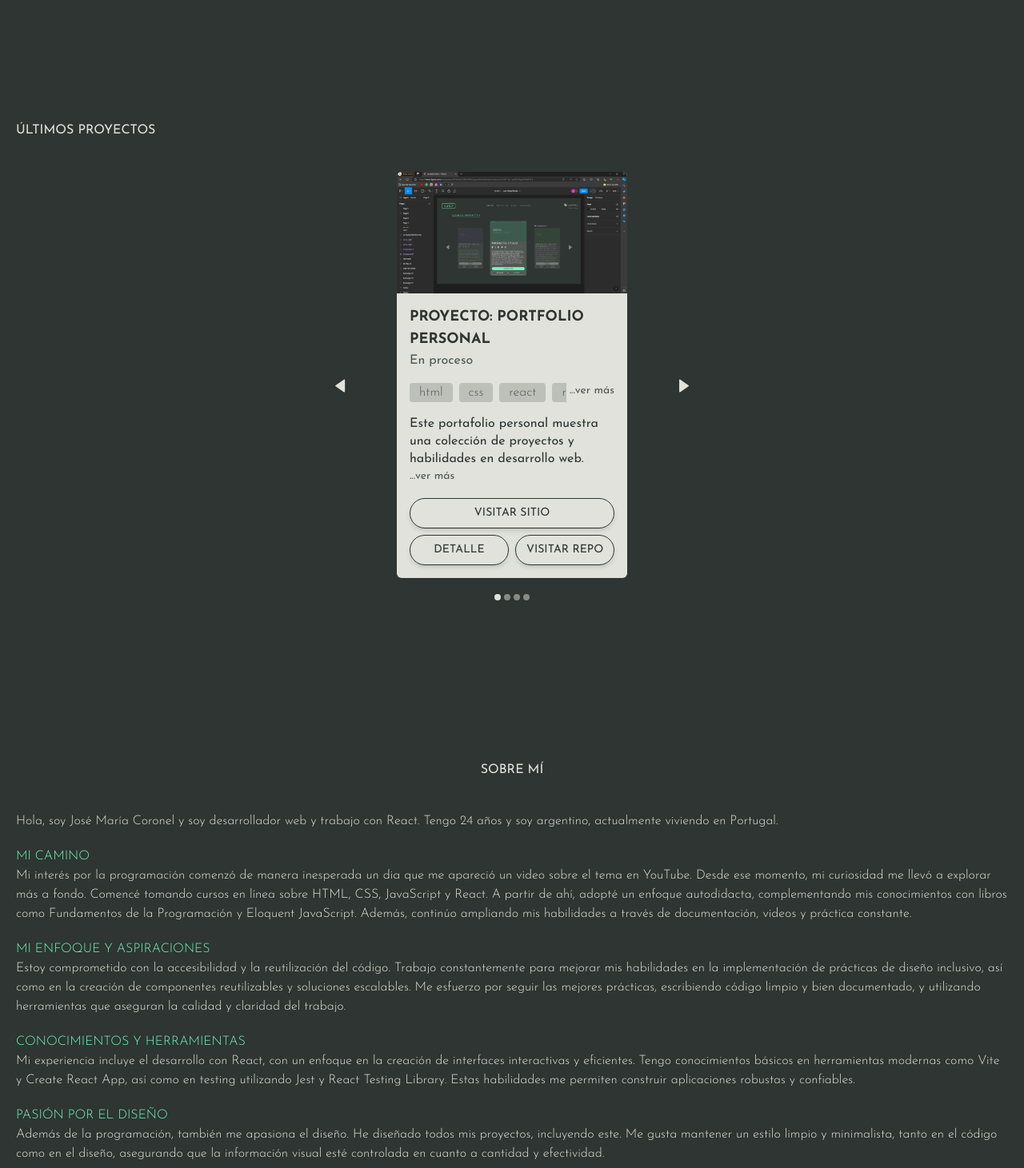
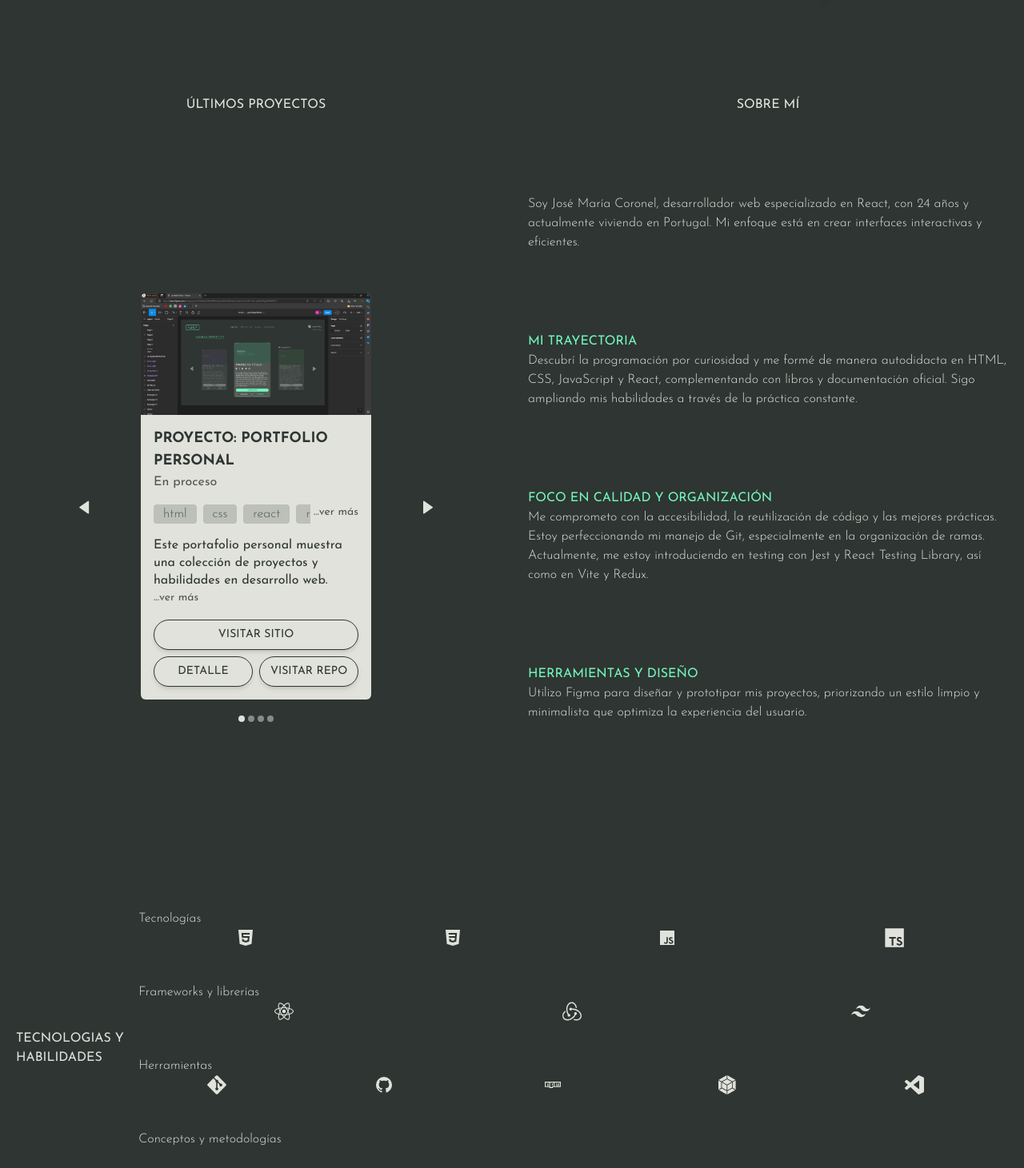
Before and after one commit to josecoronel20/portfolioPersonal, a React (Vite) app: page / in a window 1280 px wide. Shown: the part 689-2150 px from the top of the page at 80% size. Built offline with nearby package versions, Linux system fonts and the light colour scheme; a web font is replaced by a local one.

Commit message:
agrega estilos a output css

```diff
--- a/src/components/HomeComponents/AboutMe.jsx
+++ b/src/components/HomeComponents/AboutMe.jsx
@@ -3,32 +3,36 @@ import useLanguage from "../../Hooks/useLanguage";
 import { styleContainer } from "../../Utilities/customStyles";
 
 const AboutMe = () => {
-  const { globalText } = useLanguage({typeText:"globalText"});
+  const { globalText } = useLanguage({ typeText: "globalText" });
+
+  const Paragraph = ({ title, text }) => {
+    return (
+      <div>
+        {title && <h3 className="text-green">{title}</h3>}
+        <p className="font-light">{text}</p>
+      </div>
+    );
+  };
 
   return (
-    <section className={`${styleContainer} flex flex-col gap-10`}>
+    <section className={`${styleContainer} flex flex-col justify-between gap-10 md:w-1/2`}>
       <h2 className="text-center">{globalText.home.aboutMe.title}</h2>
-      <div className="flex flex-col gap-5 font-light">
-        <div>
-          <p>{globalText.home.aboutMe.text.paragraph1.text}</p>
-        </div>
-        <div>
-          <h3 className="text-green">{globalText.home.aboutMe.text.paragraph2.title}</h3>
-          <p>{globalText.home.aboutMe.text.paragraph2.text}</p>
-        </div>
-        <div>
-          <h3 className="text-green">{globalText.home.aboutMe.text.paragraph3.title}</h3>
-          <p>{globalText.home.aboutMe.text.paragraph3.text}</p>
-        </div>
-        <div>
-          <h3 className="text-green">{globalText.home.aboutMe.text.paragraph4.title}</h3>
-          <p>{globalText.home.aboutMe.text.paragraph4.text}</p>
-        </div>
-        <div>
-          <h3 className="text-green">{globalText.home.aboutMe.text.paragraph5.title}</h3>
-          <p>{globalText.home.aboutMe.text.paragraph5.text}</p>
-        </div>
-      </div>
+        <Paragraph
+          title={null}
+          text={globalText.home.aboutMe.text.paragraph1.text}
+        />
+        <Paragraph
+          title={globalText.home.aboutMe.text.paragraph2.title}
+          text={globalText.home.aboutMe.text.paragraph2.text}
+        />
+        <Paragraph
+          title={globalText.home.aboutMe.text.paragraph3.title}
+          text={globalText.home.aboutMe.text.paragraph3.text}
+        />
+        <Paragraph
+          title={globalText.home.aboutMe.text.paragraph4.title}
+          text={globalText.home.aboutMe.text.paragraph4.text}
+        />
     </section>
   );
 };
--- a/src/components/HomeComponents/CarouselDots.jsx
+++ b/src/components/HomeComponents/CarouselDots.jsx
@@ -1,11 +1,10 @@
 import React from "react";
 
 const CarouselDots = ({numberDots, currentDot}) => {
-    console.log(currentDot)
 
     return(<div className="flex gap-1">
         {numberDots.map((dot) => {
-           return <div className={`p-[4px] opacity-100 rounded-full bg-lightLight ${currentDot !== numberDots.indexOf(dot) && "opacity-50"}`} key={numberDots.id}/>
+           return <div className={`p-[4px] opacity-100 rounded-full bg-lightLight ${currentDot !== numberDots.indexOf(dot) && "opacity-50"}`} key={dot.id}/>
         })}
     </div>)
 }
--- a/src/components/HomeComponents/Carrousel.jsx
+++ b/src/components/HomeComponents/Carrousel.jsx
@@ -53,7 +53,7 @@ const Carrousel = () => {
   };
 
   return (
-    <main className={`${styleContainer} flex flex-col gap-10`}>
+    <main className={`${styleContainer} flex flex-col gap-10  md:justify-between md:w-1/2`}>
       <h2>{globalText.home.carrousel.title}</h2>
 
       <div className="w-full flex justify-center">
@@ -64,9 +64,7 @@ const Carrousel = () => {
 
           <div className="flex flex-col items-center justify-center gap-5">
             <div
-              className={`
-          ${stylePrev} ${styleNext}
-            transition-transform ease-in-out duration-300 w-full flex justify-center
+              className={`${stylePrev} ${styleNext} transition-transform ease-in-out duration-300 w-full flex justify-center
           `}
             >
               <CardProject project={currentCard} />
--- a/src/output.css
+++ b/src/output.css
@@ -695,6 +695,10 @@ video {
   width: 100%;
 }
 
+.w-1\/2{
+  width: 50%;
+}
+
 .max-w-72{
   max-width: 18rem;
 }
@@ -709,10 +713,6 @@ video {
 
 .max-w-xs{
   max-width: 20rem;
-}
-
-.max-w-lg{
-  max-width: 32rem;
 }
 
 .-translate-x-1\/2{
@@ -738,6 +738,12 @@ video {
 .scale-150{
   --tw-scale-x: 1.5;
   --tw-scale-y: 1.5;
+  transform: translate(var(--tw-translate-x), var(--tw-translate-y)) rotate(var(--tw-rotate)) skewX(var(--tw-skew-x)) skewY(var(--tw-skew-y)) scaleX(var(--tw-scale-x)) scaleY(var(--tw-scale-y));
+}
+
+.scale-75{
+  --tw-scale-x: .75;
+  --tw-scale-y: .75;
   transform: translate(var(--tw-translate-x), var(--tw-translate-y)) rotate(var(--tw-rotate)) skewX(var(--tw-skew-x)) skewY(var(--tw-skew-y)) scaleX(var(--tw-scale-x)) scaleY(var(--tw-scale-y));
 }
 
@@ -959,10 +965,6 @@ video {
   padding: 3px;
 }
 
-.p-\[2px\]{
-  padding: 2px;
-}
-
 .p-\[4px\]{
   padding: 4px;
 }
@@ -990,6 +992,11 @@ video {
 .py-10{
   padding-top: 2.5rem;
   padding-bottom: 2.5rem;
+}
+
+.py-2{
+  padding-top: 0.5rem;
+  padding-bottom: 0.5rem;
 }
 
 .pb-2{
@@ -1194,12 +1201,28 @@ body{
     order: 2;
   }
 
+  .md\:flex{
+    display: flex;
+  }
+
+  .md\:w-1\/2{
+    width: 50%;
+  }
+
   .md\:max-w-md{
     max-width: 28rem;
   }
 
   .md\:flex-row{
     flex-direction: row;
+  }
+
+  .md\:items-start{
+    align-items: flex-start;
+  }
+
+  .md\:justify-between{
+    justify-content: space-between;
   }
 
   .md\:gap-16{
@@ -1210,3 +1233,23 @@ body{
     gap: 1.25rem;
   }
 }
+
+@media (min-width: 1024px){
+  .lg\:flex-row{
+    flex-direction: row;
+  }
+
+  .lg\:items-start{
+    align-items: flex-start;
+  }
+
+  .lg\:justify-start{
+    justify-content: flex-start;
+  }
+}
+
+@media (min-width: 1280px){
+  .xl\:flex-row{
+    flex-direction: row;
+  }
+}
--- a/src/routes/Home.jsx
+++ b/src/routes/Home.jsx
@@ -8,8 +8,10 @@ const Home = () => {
   return (
     <>
       <Hero />
-      <Carrousel />
-      <AboutMe />
+      <div className="bg-darkDark flex flex-col md:flex-row md:items-start">
+        <Carrousel />
+        <AboutMe />
+      </div>
       <Techs />
     </>
   );
--- a/src/utilities/customStyles.js
+++ b/src/utilities/customStyles.js
@@ -1,6 +1,6 @@
-export const styleContainerTop = "bg-darkDark pt-24 px-5 pb-2 min-h-screen flex justify-center item-center";
+export const styleContainerTop = "bg-darkDark pt-24 px-5 pb-2 min-h-screen flex justify-center items-center";
 
-export const styleContainer = "bg-darkDark px-5 py-10 min-h-screen w-full";
+export const styleContainer = "bg-darkDark px-5 py-2 min-h-screen flex justify-center items-center";
 
 export const styleButtonPrincipal = "bg-lightLight text-darkDark rounded-full p-2 transition-transform duration-300 ease-in-out transform hover:scale-105 hover:bg-green  ";
 
--- a/src/utilities/texts/TextApp/esText.json
+++ b/src/utilities/texts/TextApp/esText.json
@@ -20,25 +20,22 @@
       "title": "SOBRE MÍ",
       "text": {
         "paragraph1": {
-          "text": "Hola, soy José María Coronel y soy desarrollador web y trabajo con React. Tengo 24 años y soy argentino, actualmente viviendo en Portugal."
+          "text": "Soy José María Coronel, desarrollador web especializado en React, con 24 años y actualmente viviendo en Portugal. Mi enfoque está en crear interfaces interactivas y eficientes."
         },
 
         "paragraph2": {
-          "title": "MI CAMINO",
-          "text": "Mi interés por la programación comenzó de manera inesperada un dia que me apareció un video sobre el tema en YouTube. Desde ese momento, mi curiosidad me llevó a explorar más a fondo. Comencé tomando cursos en línea sobre HTML, CSS, JavaScript y React. A partir de ahí, adopté un enfoque autodidacta, complementando mis conocimientos con libros como Fundamentos de la Programación y Eloquent JavaScript. Además, continúo ampliando mis habilidades a través de documentación, videos y práctica constante."
+          "title": "MI TRAYECTORIA",
+          "text": "Descubrí la programación por curiosidad y me formé de manera autodidacta en HTML, CSS, JavaScript y React, complementando con libros y documentación oficial. Sigo ampliando mis habilidades a través de la práctica constante."
         },
 
         "paragraph3": {
-          "title": "MI ENFOQUE Y ASPIRACIONES",
-          "text": "Estoy comprometido con la accesibilidad y la reutilización del código. Trabajo constantemente para mejorar mis habilidades en la implementación de prácticas de diseño inclusivo, así como en la creación de componentes reutilizables y soluciones escalables. Me esfuerzo por seguir las mejores prácticas, escribiendo código limpio y bien documentado, y utilizando herramientas que aseguran la calidad y claridad del trabajo."
+          "title": "FOCO EN CALIDAD Y ORGANIZACIÓN",
+          "text": "Me comprometo con la accesibilidad, la reutilización de código y las mejores prácticas. Estoy perfeccionando mi manejo de Git, especialmente en la organización de ramas. Actualmente, me estoy introduciendo en testing con Jest y React Testing Library, así como en Vite y Redux."
         },
+
         "paragraph4": {
-          "title": "CONOCIMIENTOS Y HERRAMIENTAS",
-          "text": "Mi experiencia incluye el desarrollo con React, con un enfoque en la creación de interfaces interactivas y eficientes. Tengo conocimientos básicos en herramientas modernas como Vite y Create React App, así como en testing utilizando Jest y React Testing Library. Estas habilidades me permiten construir aplicaciones robustas y confiables."
-        },
-        "paragraph5": {
-          "title": "PASIÓN POR EL DISEÑO",
-          "text": "Además de la programación, también me apasiona el diseño. He diseñado todos mis proyectos, incluyendo este. Me gusta mantener un estilo limpio y minimalista, tanto en el código como en el diseño, asegurando que la información visual esté controlada en cuanto a cantidad y efectividad."
+          "title": "HERRAMIENTAS Y DISEÑO",
+          "text": "Utilizo Figma para diseñar y prototipar mis proyectos, priorizando un estilo limpio y minimalista que optimiza la experiencia del usuario."
         }
       }
     },
@@ -50,7 +47,6 @@
       "titleConcepts": "Conceptos y metodologías"
     }
   },
-
   "footer": {
     "contactMe": {
       "sectionTitle": "Contact Information",
```
